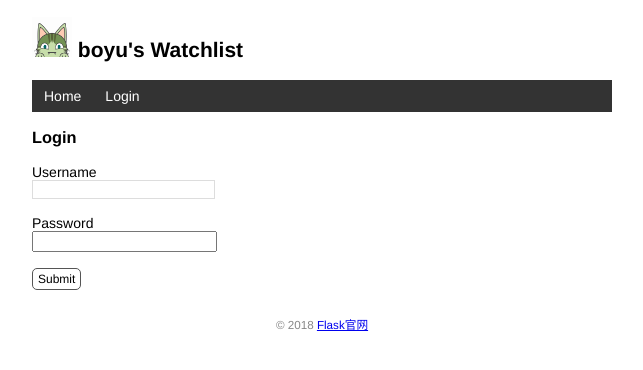
After one commit to bututouofScientist/watchlist, a Flask app: page /login in a window 1280 px wide. The commit adds this page. Shown: the top 370 px of the page, without its empty margins (318-961 px from the left). Run offline with Flask 2, Linux system fonts and the light colour scheme; data comes from the database, SQL or seed files in the repository.

Commit message:
User authentication with Flask-Login

```diff
--- a/app.py
+++ b/app.py
@@ -2,6 +2,7 @@ from flask import Flask, url_for, render_template, flash, request, redirect
 app = Flask(__name__)
 app.config['SECRET_KEY'] = "qwer"
 
+# 初始化flask_sqlalchemy
 from flask_sqlalchemy import SQLAlchemy
 import sys
 import os
@@ -15,12 +16,25 @@ app.config['SQLALCHEMY_TRACK_MODIFICATIONS'] = False
 
 db = SQLAlchemy(app)
 
+#  初始化flask-login
+from flask_login import LoginManager,login_required,current_user
+
+login_manager = LoginManager(app)  # 实例化扩展类
+login_manager.login_view = 'login'
+
+@login_manager.user_loader  # 实现用户加载回调函数
+def load_user(user_id):  # 接收用户id作为参数
+    user = User.query.get(int(user_id))
+    return user
+
 
 @app.route('/', methods=['GET', 'POST'])
 def index():
     # 假设是get请求，直接重定向主页；
     # 假如是post请求且表单验证通过，写入数据库，重定向主页；假设验证不通过，提示错误，重定向主页
     if request.method == 'POST':  # 如果是post方法
+        if not current_user.is_authenticated:
+            return redirect(url_for("index"))
         title = request.form.get('title')  # 通过request表单获取title值
         year = request.form.get('year')  # 通过request表单获取year值
         if not title or not year or len(title) > 60 or len(year) > 4:  # 如果任一个变量输入有误
@@ -46,6 +60,7 @@ def page_not_found(e):
 
 
 @app.route("/movie/edit/<int:movie_id>", methods=['GET', 'POST'])
+@login_required
 def edit(movie_id):
     movie = Movie.query.get_or_404(movie_id)
     if request.method == "POST":  # 处理编辑表单的请求
@@ -63,12 +78,72 @@ def edit(movie_id):
 
 
 @app.route("/movie/delete/<int:movie_id>", methods=["POST"])  # 限定只接受post请求
+@login_required
 def delete(movie_id):
     movie = Movie.query.get_or_404(movie_id)
     db.session.delete(movie)
     db.session.commit()
     flash("Item Deleted")
     return redirect(url_for("index"))
+
+
+from flask_login import login_user
+
+
+@app.route("/login",methods=["GET","POST"])
+def login():  # 处理登录的视图函数
+    if request.method == "POST":
+        username = request.form["username"]
+        password = request.form["password"]
+        if not username or not password:
+            flash('Invalid input')
+            return redirect(url_for("login"))
+        user = User.query.first()
+    #     验证用户名和密码是否一致
+        if username == user.username and user.validate_password(password):
+            login_user(user)  # 用user用户登录
+            flash("Login success")  # 提示登录成功
+            return redirect(url_for("index"))  # 重定向主页
+        flash("Invalid username or password")
+        return redirect(url_for("login"))
+    return render_template("login.html")
+
+
+from flask_login import logout_user
+
+
+@app.route("/logout", methods=["GET"])
+def logout():  # 处理注销的视图函数
+    logout_user()
+    flash("Logout success")  # 提示注销成功
+    return redirect(url_for("index"))  # 重定向主页
+
+
+@app.route('/settings', methods=['GET', 'POST'])
+@login_required
+def settings():
+    if request.method == 'POST':
+        name = request.form['name']
+
+        if not name or len(name) > 20:
+            flash('Invalid input.')
+            return redirect(url_for('settings'))
+
+        current_user.name = name
+        # current_user 会返回当前登录用户的数据库记录对象
+        # 等同于下面的用法
+        # user = User.query.first()
+        # user.name = name
+        db.session.commit()
+        flash('Settings updated.')
+        return redirect(url_for('index'))
+
+    return render_template('settings.html')
+
+
+
+
+
 # 模板上下文处理函数
 @app.context_processor
 def inject_user():  # 函数名可以随意修改
@@ -85,9 +160,20 @@ def test_url_for():
     return 'Test Page'
 
 
-class User(db.Model):
+from werkzeug.security import generate_password_hash, check_password_hash
+from flask_login import UserMixin
+
+class User(db.Model,UserMixin):
     id = db.Column(db.Integer, primary_key=True)
     name = db.Column(db.String(20))
+    username = db.Column(db.String(20))  # 用户名
+    password_hash = db.Column(db.String(128))  # 密码散列值
+
+    def set_password(self, password):
+        self.password_hash = generate_password_hash(password)
+
+    def validate_password(self, password):
+        return check_password_hash(self.password_hash, password)
 
 
 class Movie(db.Model):
@@ -110,6 +196,29 @@ def initdb(drop):
         click.echo("drop complete")
     db.create_all()
     click.echo('initialized database')
+
+
+@app.cli.command()
+@click.option("--username", prompt=True, help='The username used to login in')
+@click.option("--password", prompt=True, hide_input=True, confirmation_prompt=True, help='The password used to login in')
+def admin(username, password):
+    """create user"""
+    db.create_all()
+
+    user = User.query.first()
+    if user is not None:
+        click.echo("Updating user...")
+        user.username = username
+        user.set_password(password)
+    else:
+        click.echo("Creating user...")
+        user = User(username=username, name='Admin')
+        user.set_password(password)
+        db.session.add(user)
+    db.session.commit()
+    click.echo("Done")
+
+
 
 
 # 自定义命令forge，添加虚拟数据到数据库
--- a/templates/base.html
+++ b/templates/base.html
@@ -20,6 +20,12 @@
 <nav>
 <ul>
 <li><a href="{{ url_for('index') }}">Home</a></li>
+{% if current_user.is_authenticated %}
+    <li><a href="{{ url_for('settings') }}">Settings</a></li>
+    <li><a href="{{ url_for('logout') }}">Logout</a></li>
+{% else %}
+    <li><a href="{{ url_for('login') }}">Login</a></li>
+{% endif %}
 </ul>
 </nav>
 {% block content %}{% endblock %}
--- a/templates/index.html
+++ b/templates/index.html
@@ -1,19 +1,23 @@
 {% extends 'base.html' %}
 {% block content %}
 <p>{{ movies|length }} Titles</p>
+{% if current_user.is_authenticated %}
 <form method="post">
 Name<input type="text" name="title" autocomplete="off" required>
 Year<input type="text" name="year" autocomplete="off" required>
 <input type="submit" name="submit" value="Add">
 </form>
+{% endif %}
 <ul class="movie-list">
 {% for movie in movies %}
 <li>{{ movie.title }} - {{ movie.year }}
 <span class="float-right">
+{% if current_user.is_authenticated %}
 <a class="btn" href="{{url_for('edit',movie_id=movie.id)}}">Edit</a>
 <form class="inline-form" method="post" action="{{url_for('delete',movie_id=movie.id)}}" onclick="return confirm('Are you sure?')">
 <input class="btn" type="submit" name="delete" value="Delete" >
 </form>
+{% endif %}
 <a class="imdb" href="https://www.imdb.com/find?q={{movie.title }}" target="_blank" title="Find this movie on IMDb">IMDb</a>
 </span>
 </li>
--- /dev/null
+++ b/templates/login.html
@@ -0,0 +1,13 @@
+{% extends 'base.html' %}
+
+{% block content %}
+<h3>Login</h3>
+<form method="post">
+    Username<br>
+    <input type="text" name="username" required><br><br>
+    Password<br>
+    <!-- 密码输入框的 type 属性使用 password，会将输入值显示为圆点 -->
+    <input type="password" name="password" required><br><br>
+    <input class="btn" type="submit" name="submit" value="Submit">
+</form>
+{% endblock %}
```
Also changed, not shown: templates/settings.html (added, +9 -0 lines).
